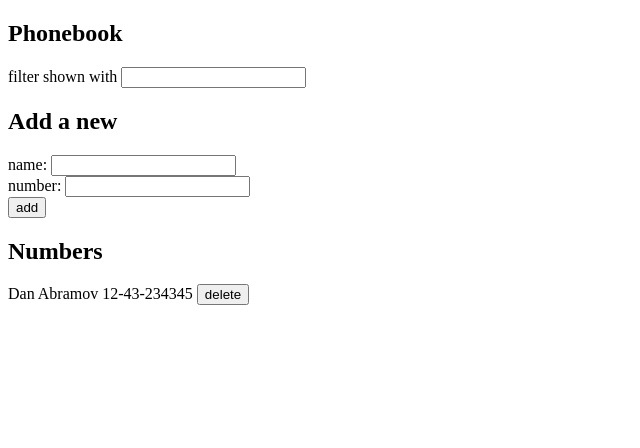
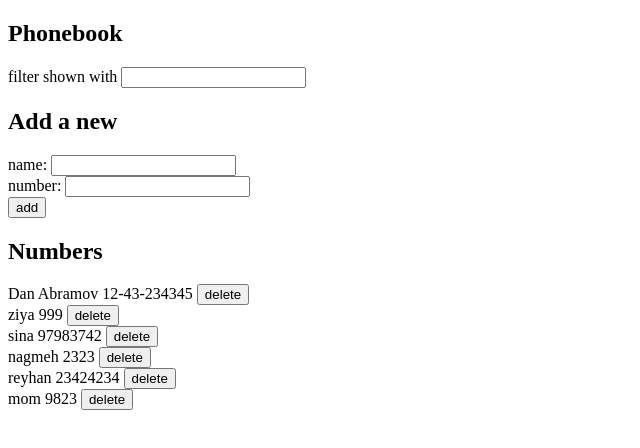
Before and after one commit to ziya5635/fullstack2020, a React (Create React App) app in the folder part2/phonebook/: page / in a window 1280 px wide. Shown: the top 448 px of the page, without its empty margins (0-640 px from the left). Built offline with nearby package versions, Linux system fonts and the light colour scheme; data requests are answered from the project's data file.

Commit message:
2.18 answers .added

```diff
--- a/part2/phonebook/db.json
+++ b/part2/phonebook/db.json
@@ -4,6 +4,31 @@
       "name": "Dan Abramov",
       "number": "12-43-234345",
       "id": 3
+    },
+    {
+      "name": "ziya",
+      "number": "999",
+      "id": 9
+    },
+    {
+      "name": "sina",
+      "number": "97983742",
+      "id": 11
+    },
+    {
+      "name": "nagmeh",
+      "number": "2323",
+      "id": 12
+    },
+    {
+      "name": "reyhan",
+      "number": "23424234",
+      "id": 13
+    },
+    {
+      "name": "mom",
+      "number": "9823",
+      "id": 14
     }
   ]
 }
--- a/part2/phonebook/src/components/PersonForm.js
+++ b/part2/phonebook/src/components/PersonForm.js
@@ -13,10 +13,23 @@ const PersonForm = (props) => {
 
   const checkNameExistence = () => props.people.some(person => person.name === props.newName);
 
+
   const buttonHandler = event => {
     if (checkNameExistence()) {
         event.preventDefault();
-        alert(props.newName + ' is already added to phonebook');
+        const toUpdate = props.people.find(person => person.name === props.newName);
+        if (window.confirm(props.newName + ' is already added to phonebook, replace the old number with a new one?')) {
+            peopleService.update(toUpdate.id, {...toUpdate, number:props.newPhone})
+              .then(res => {
+                console.log(`${res.name} updated.`);
+                props.setNewName('');
+                props.setPhone('');
+                props.setPeople(props.people.map(person => person.id !== res.id ? person:res));
+              })
+                .catch(err => {console.log(err.message)});
+
+        }
+
     } else {
           event.preventDefault();
           peopleService.create({name: props.newName, number: props.newPhone})
@@ -35,7 +48,7 @@ const PersonForm = (props) => {
           number: <input value={props.newPhone} onChange={phoneHandler} />
         </div>
         <div>
-          <button type='submit' onClick={buttonHandler}> add </button>
+          <button type='submit' onClick={buttonHandler}>add</button>
         </div>
       </form>
 		)
--- a/part2/phonebook/src/services/people.js
+++ b/part2/phonebook/src/services/people.js
@@ -3,11 +3,14 @@ import axios from 'axios';
 const baseUrl = 'http://localhost:3001/people';
 
 const getAll = () => {
-	const req = axios.get(baseUrl)
-	return req.then(res => res.data)
+	const req = axios.get(baseUrl);
+	return req.then(res => res.data);
 };
 
-
+const getOne = (name) => {
+	const req = axios.get(`${baseUrl}/?name=${name}`);
+	return req.then(res => res.data[0]);
+}
 
 const create = data => {
 	const req = axios.post(baseUrl, data);
@@ -19,5 +22,9 @@ const remove = id => {
 	return req.then(res => res);
 }
 
+const update = (id, obj) => {
+	const req = axios.put(`${baseUrl}/${id}`, obj);
+	return req.then(res => res.data);
+}
 
-export default {getAll, create, remove};
+export default {getAll, create, remove, update, getOne};
```
